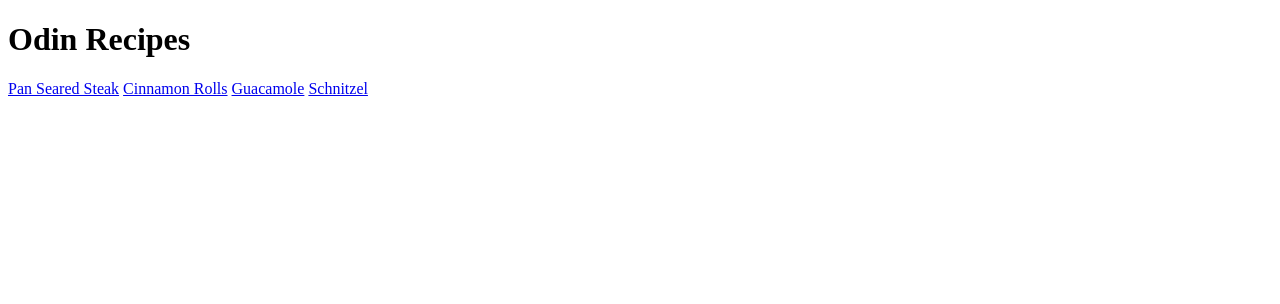
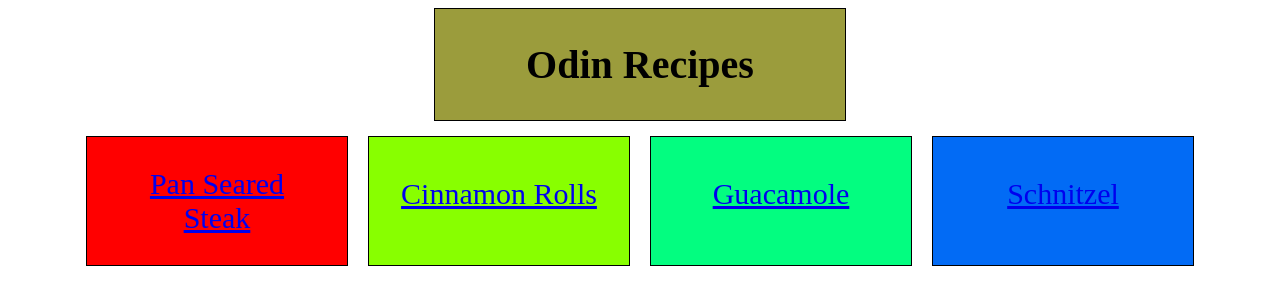
Before and after one commit to ans0nii/odin-recipes, a plain HTML site: page index.html in a window 1280 px wide. Drawn offline with Linux system fonts and the light colour scheme.

Commit message:
Experiment with CSS styling on homepage layout

```diff
--- /dev/null
+++ b/css/style.css
@@ -0,0 +1,58 @@
+.odin-recipes{
+    text-align: center;
+    background-color: rgb(155, 156, 60);
+    padding: 5px;
+    border: 1px solid black;
+    margin-top: 10px;
+    margin: auto;
+    width: 400px;
+    margin-bottom: 15px;
+    font-size: 20px;
+}
+
+.container{
+    display:flex;
+    justify-content: flex-start;
+    justify-content: center;
+    gap: 20px;
+}
+.steak{
+    background-color: red;
+    font-size: 30px;
+    padding: 30px;
+    border: solid black 1px;
+    width: 200px;
+    text-align: center;
+}
+
+.cinnamon-rolls{
+    background-color: rgb(136, 255, 0);
+    font-size: 30px;
+    padding: 30px;
+    padding-top: 40px;
+    border: solid black 1px;
+    width: 200px;
+    text-align: center;
+
+}
+
+.guac{
+    background-color: rgb(3, 253, 128);
+    padding: 30px;
+    padding-top: 40px;
+    border: solid black 1px;
+    font-size: 30px;
+    width: 200px;
+    text-align: center;
+}
+
+.schnitzel{
+    background-color: rgb(2, 107, 245);
+    font-size: 30px;
+    padding: 30px;
+    padding-top: 40px;
+    border: solid black 1px;
+    width: 200px;
+    text-align: center;
+
+}
--- a/index.html
+++ b/index.html
@@ -2,14 +2,33 @@
 <html lang="en">
 <head>
     <meta charset="UTF-8">
+    <link rel="stylesheet" href="css/style.css"/>
 </head>
 
 <body>
-    <h1>Odin Recipes</h1>
-    <a href="recipes/steak.html">Pan Seared Steak</a>
-    <a href="recipes/cinnamon-rolls.html">Cinnamon Rolls</a>
-    <a href="recipes/guac.html">Guacamole</a>
-    <a href="recipes/schnitzel.html">Schnitzel</a>
+
+
+    <div class="odin-recipes">
+        <h1>Odin Recipes</h1>
+    </div>
+
+    <div class="container">
+        <div class="steak">
+            <a href="recipes/steak.html">Pan Seared Steak</a>
+        </div>
+
+        <div class="cinnamon-rolls">
+            <a href="recipes/cinnamon-rolls.html">Cinnamon Rolls</a>
+        </div>
+
+        <div class="guac">
+            <a href="recipes/guac.html">Guacamole</a>
+        </div>
+
+        <div class="schnitzel">
+            <a href="recipes/schnitzel.html">Schnitzel</a>
+        </div>
+    </div>
 </body>
 
 
```
Also changed, not shown: recipes/steak.html (+1 -1 lines).
